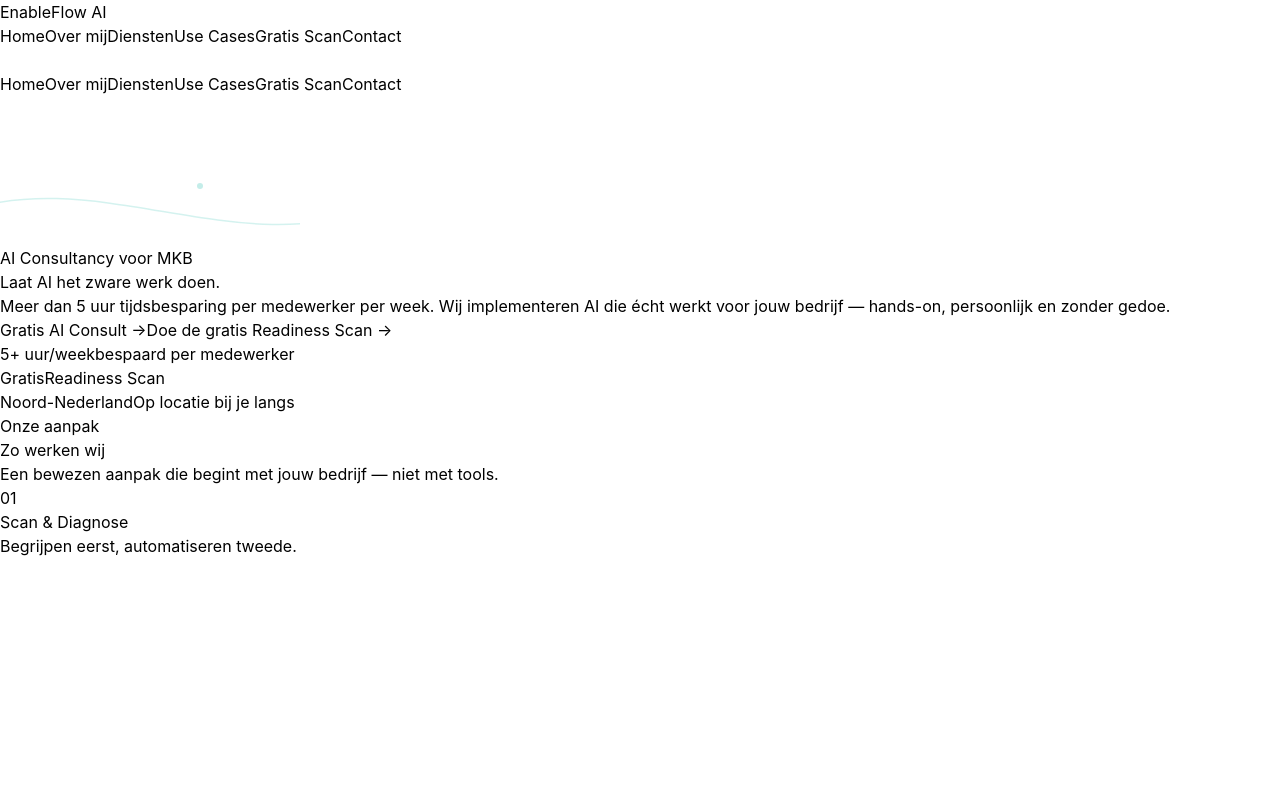
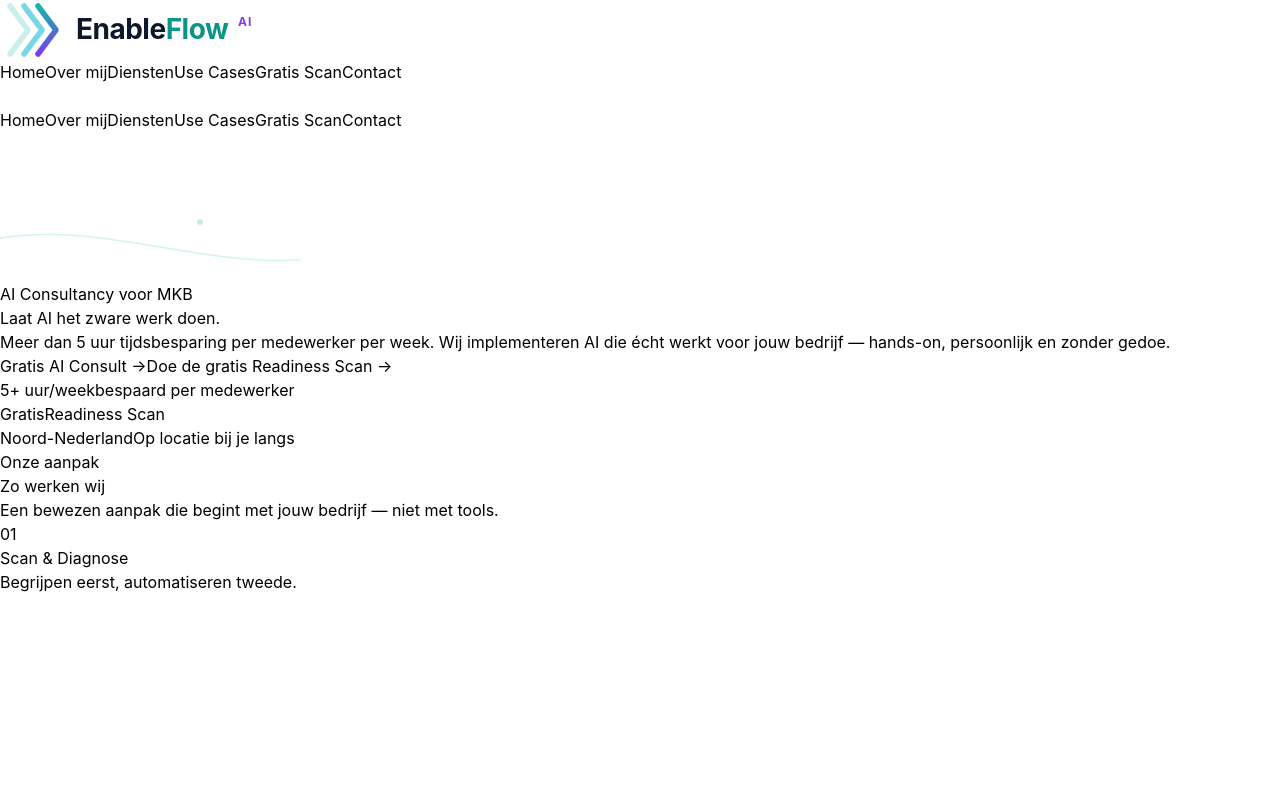
Before and after one commit to renesurhuizum/enable-flow, a React (Vite) app: page / in a window 1280 px wide. Shown: the top 800 px of the page. Built offline with nearby package versions, Linux system fonts and the light colour scheme.

Commit message:
Add logo images to navigation, footer, and favicon
Replace CSS gradient placeholders with actual EnableFlow AI SVG logos.
Updates Navigation, Footer, index.html favicon and JSON-LD schema.

https://claude.ai/code/session_0151DZYTZLA3hEzJ4s9P4Rmo

```diff
--- a/index.html
+++ b/index.html
@@ -31,10 +31,7 @@
     <meta name="twitter:image" content="https://enableflow.nl/og-image.jpg" />
 
     <!-- Favicon -->
-    <link rel="icon" type="image/svg+xml" href="/favicon.svg" />
-    <link rel="icon" type="image/png" sizes="32x32" href="/favicon-32x32.png" />
-    <link rel="icon" type="image/png" sizes="16x16" href="/favicon-16x16.png" />
-    <link rel="apple-touch-icon" sizes="180x180" href="/apple-touch-icon.png" />
+    <link rel="icon" type="image/svg+xml" href="/images/enableflow-logo-icon.svg" />
 
     <!-- Theme Color -->
     <meta name="theme-color" content="#14b8a6" />
@@ -53,7 +50,7 @@
       "name": "EnableFlow AI",
       "description": "Slimmer werken met AI voor MKB-ondernemers. Praktische begeleiding bij Microsoft Copilot 365, Claude en Gemini.",
       "url": "https://enableflow.nl",
-      "logo": "https://enableflow.nl/logo.png",
+      "logo": "https://enableflow.nl/images/enableflow-logo-horizontal.svg",
       "image": "https://enableflow.nl/og-image.jpg",
       "telephone": "+31-6-30534740",
       "email": "info@enableflow.nl",
--- a/src/components/layout/Footer.tsx
+++ b/src/components/layout/Footer.tsx
@@ -7,11 +7,8 @@ export const Footer = () => {
       <div className="max-w-6xl mx-auto">
         <div className="grid md:grid-cols-3 gap-8 mb-8">
           <div>
-            <div className="flex items-center gap-2 mb-4">
-              <div className="w-8 h-8 bg-gradient-to-br from-teal-400 to-teal-600 rounded-lg"></div>
-              <span className="text-lg font-bold text-white">
-                Enable<span className="text-teal-400">Flow</span> <span className="text-slate-500">AI</span>
-              </span>
+            <div className="flex items-center mb-4">
+              <img src="/images/enableflow-logo-horizontal-reversed.svg" alt="EnableFlow AI" className="h-9 w-auto" />
             </div>
             <p className="text-sm">
               AI die écht werkt voor jouw bedrijf.
--- a/src/components/layout/Navigation.tsx
+++ b/src/components/layout/Navigation.tsx
@@ -16,13 +16,8 @@ export const Navigation = () => {
       <div className="max-w-6xl mx-auto px-4 sm:px-6 lg:px-8">
         <div className="flex justify-between items-center h-16">
           {/* Logo */}
-          <Link to="/" className="flex items-center gap-2" onClick={closeMenu}>
-            <div className="w-8 h-8 bg-gradient-to-br from-teal-500 to-teal-600 rounded-lg"></div>
-            <span className="text-xl font-bold">
-              <span className="text-slate-800">Enable</span>
-              <span className="text-teal-600">Flow</span>
-              <span className="text-slate-400 text-lg"> AI</span>
-            </span>
+          <Link to="/" className="flex items-center" onClick={closeMenu}>
+            <img src="/images/enableflow-logo-horizontal.svg" alt="EnableFlow AI" className="h-9 w-auto" />
           </Link>
 
           {/* Desktop Navigation */}
```
Also changed, not shown: 1 other file (tests, documents, lock files or other folders).
